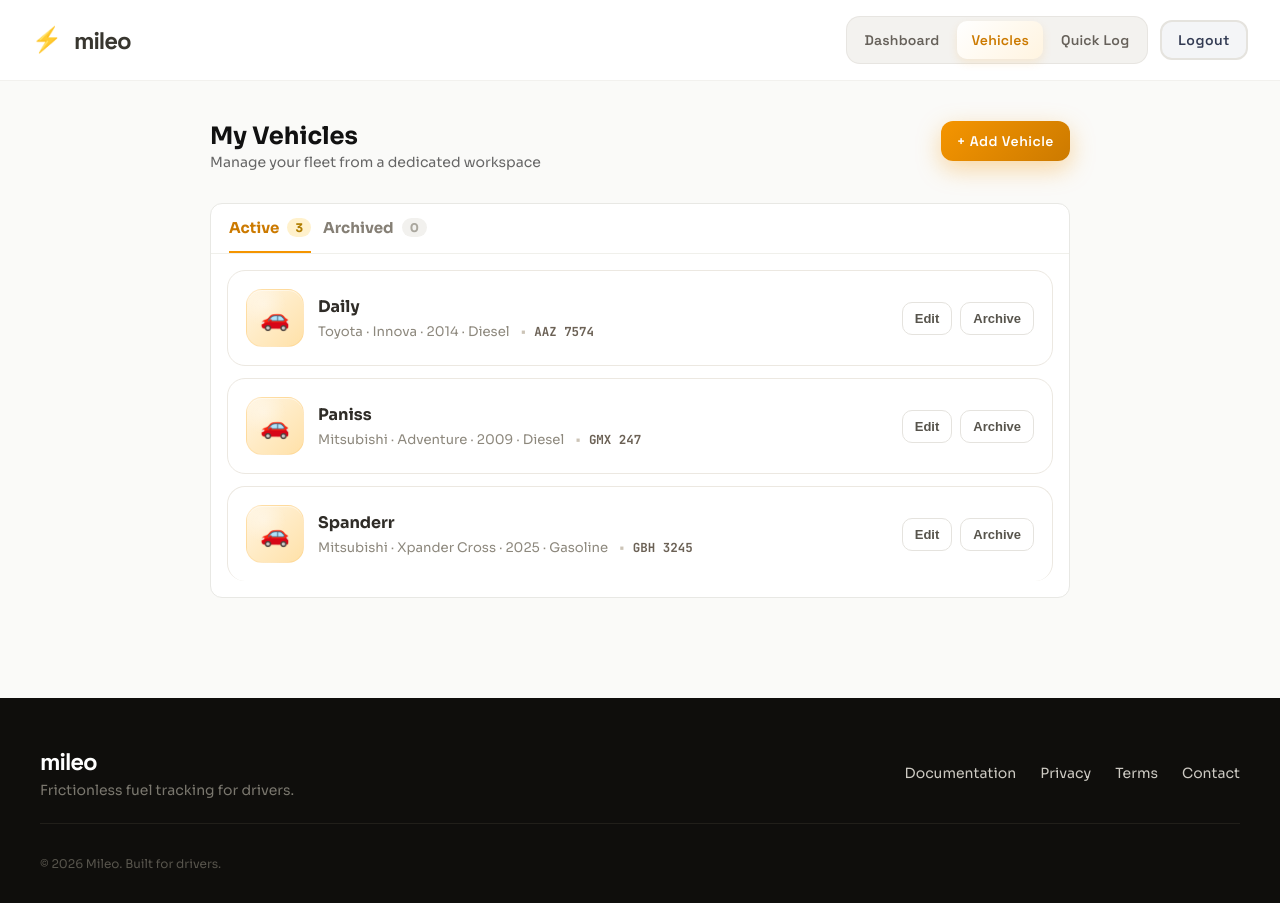
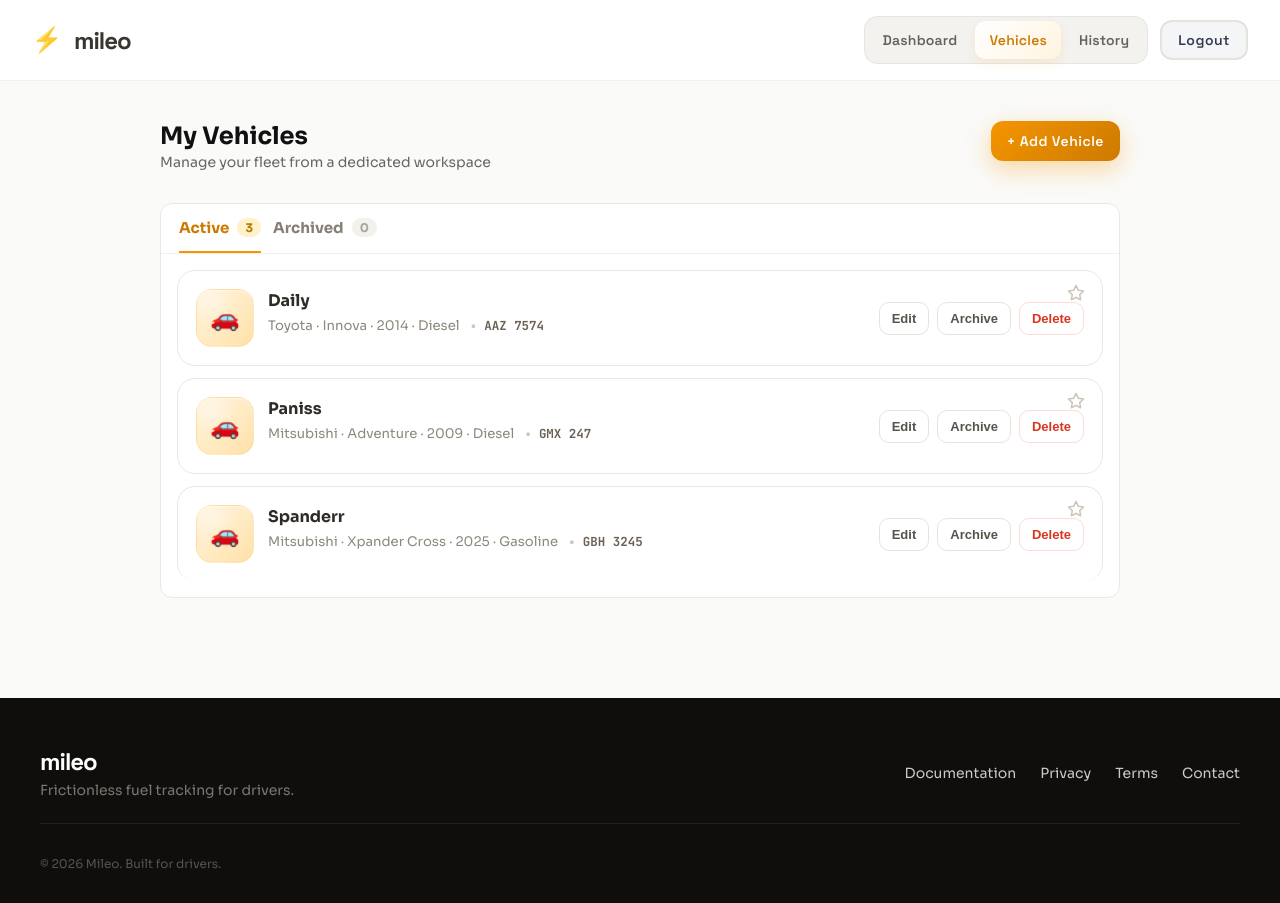
Before and after one commit to lysanderuy/mileo-fuel-tracker, a PHP site: page /index.php?page=vehicles in a window 1280 px wide. Run offline with PHP 8.4, Linux system fonts and the light colour scheme; a user stored in the database is signed in; data comes from the database, SQL or seed files in the repository.

Commit message:
[Feature][Lysan] Implement default vehicle selection and update UI

```diff
--- a/app/includes/footer.php
+++ b/app/includes/footer.php
@@ -26,8 +26,11 @@
 <?php if (($page ?? '') === 'vehicles'): ?>
 <script src="js/vehicles.js"></script>
 <?php endif; ?>
-<?php if (($page ?? '') === 'quick-log'): ?>
-<script src="js/quick-log.js"></script>
+<?php if (($page ?? '') === 'fuel-log'): ?>
+<script src="js/fuel-log.js"></script>
+<?php endif; ?>
+<?php if (($page ?? '') === 'history'): ?>
+<script src="js/history.js"></script>
 <?php endif; ?>
 <script src="js/landing.js"></script>
 </body>
--- a/app/includes/header.php
+++ b/app/includes/header.php
@@ -9,14 +9,18 @@
 <link href="https://fonts.googleapis.com/css2?family=Space+Grotesk:wght@400;500;600;700&family=Sora:wght@400;500;600;700&family=Plus+Jakarta+Sans:wght@400;500;600;700&family=JetBrains+Mono:wght@400;500;600;700&display=swap" rel="stylesheet">
 <link rel="stylesheet" href="css/design-tokens.css">
 <link rel="stylesheet" href="css/landing.css">
+<link rel="stylesheet" href="css/fillup-modal.css">
 <?php if (($page ?? '') === 'dashboard'): ?>
 <link rel="stylesheet" href="css/dashboard.css">
 <?php endif; ?>
 <?php if (($page ?? '') === 'vehicles'): ?>
 <link rel="stylesheet" href="css/vehicles.css">
 <?php endif; ?>
-<?php if (($page ?? '') === 'quick-log'): ?>
-<link rel="stylesheet" href="css/quick-log.css">
+<?php if (($page ?? '') === 'fuel-log'): ?>
+<link rel="stylesheet" href="css/fuel-log.css">
+<?php endif; ?>
+<?php if (($page ?? '') === 'history'): ?>
+<link rel="stylesheet" href="css/history.css">
 <?php endif; ?>
 <?php if (in_array($page ?? '', ['login', 'signup'])): ?>
 <link rel="stylesheet" href="css/auth.css">
@@ -37,9 +41,9 @@
         <div class="mm-nav-tabs" aria-label="Primary sections">
           <button class="mm-nav-tab<?= ($page ?? '') === 'dashboard' ? ' is-active' : '' ?>" onclick="location.href='?page=dashboard'">Dashboard</button>
           <button class="mm-nav-tab<?= ($page ?? '') === 'vehicles' ? ' is-active' : '' ?>" onclick="location.href='?page=vehicles'">Vehicles</button>
-          <button class="mm-nav-tab<?= ($page ?? '') === 'quick-log' ? ' is-active' : '' ?>" onclick="location.href='?page=quick-log'">Quick Log</button>
+          <button class="mm-nav-tab<?= ($page ?? '') === 'history' ? ' is-active' : '' ?>" onclick="location.href='?page=history'">History</button>
         </div>
-        <button class="mm-btn mm-btn-secondary mm-btn-sm" onclick="location.href='?page=logout'">Logout</button>
+        <button class="mm-btn mm-btn-secondary mm-btn-sm" onclick="localStorage.removeItem('mileo_active_vehicle_id'); location.href='?page=logout'">Logout</button>
       <?php else: ?>
         <button class="mm-btn mm-btn-secondary mm-btn-sm" onclick="location.href='?page=login'">Sign In</button>
         <button class="mm-btn mm-btn-primary mm-btn-sm" onclick="location.href='?page=signup'">Get Started</button>
--- a/public/css/vehicles.css
+++ b/public/css/vehicles.css
@@ -1,4 +1,4 @@
-.veh-wrap { max-width: 860px; margin: 0 auto; padding: 40px 24px 80px; }
+.veh-wrap { max-width: 960px; margin: 0 auto; padding: 40px 24px 80px; }
 
 .veh-topbar {
   display: flex;
@@ -18,7 +18,7 @@
 .veh-subtitle { font-size: 0.875rem; color: #666; margin-top: 2px; }
 
 /* ── Section card ── */
-.veh-section { background: #fff; border: 1px solid #E8E8E4; border-radius: 12px; overflow: hidden; margin-bottom: 20px; }
+.veh-section { background: #fff; border: 1px solid #E8E8E4; border-radius: 12px; overflow: visible; margin-bottom: 20px; }
 .veh-section-head { display: flex; align-items: center; justify-content: space-between; padding: 14px 18px 0; border-bottom: 1px solid #F0F0EB; }
 .veh-tabs { padding-bottom: 0; }
 .veh-tabbar {
@@ -73,6 +73,7 @@
 
 /* ── Vehicle row ── */
 .veh-row {
+  position: relative;
   display: grid;
   grid-template-columns: 56px minmax(0, 1fr) auto;
   gap: 16px;
@@ -82,6 +83,31 @@
   border-radius: 18px;
   background: #FFFFFF;
   transition: border-color 140ms ease, background 140ms ease;
+}
+
+.veh-star-btn {
+  position: absolute;
+  top: 6px;
+  right: 10px;
+  width: 32px;
+  height: 32px;
+  border: none;
+  background: transparent;
+  display: flex;
+  align-items: center;
+  justify-content: center;
+  cursor: pointer;
+  color: #CCC4B7;
+  transition: transform 120ms ease, color 120ms ease;
+  z-index: 5;
+  padding: 0;
+}
+.veh-star-btn:hover {
+  color: #CC7A00;
+  transform: scale(1.15);
+}
+.veh-star-btn.is-default {
+  color: #F59500;
 }
 .veh-row:hover {
   border-color: #E4D5B2;
@@ -121,6 +147,21 @@
   font-size: 0.78rem;
   font-weight: 700;
   color: #6B6155;
+}
+
+.veh-badges { display: flex; flex-wrap: wrap; gap: 6px; }
+.veh-badge {
+  display: inline-flex;
+  align-items: center;
+  gap: 4px;
+  font-size: 0.75rem;
+  font-weight: 600;
+  color: #7A6C4F;
+  background: #FFF8E8;
+  border: 1px solid #F0DFB0;
+  border-radius: 6px;
+  padding: 2px 8px;
+  white-space: nowrap;
 }
 
 .veh-side {
@@ -183,6 +224,7 @@
 .veh-field { display: flex; flex-direction: column; gap: 5px; }
 .veh-field label { font-size: 0.8rem; font-weight: 600; color: #57544C; }
 .veh-field label .veh-required { color: #D93520; margin-left: 2px; }
+.veh-field label .veh-field-unit { font-weight: 400; color: #9C9689; font-size: 0.75rem; margin-left: 3px; }
 .veh-input, .veh-select { width: 100%; padding: 9px 12px; border: 1px solid #E5E3DE; border-radius: 10px; font-size: 0.875rem; color: #38362F; background: #fff; outline: none; box-sizing: border-box; transition: border-color 0.15s, box-shadow 0.15s; font-family: inherit; }
 .veh-input:focus, .veh-select:focus { border-color: #F59500; box-shadow: 0 0 0 3px rgba(245,149,0,0.12); }
 .veh-input.error { border-color: #D93520; }
--- a/public/index.php
+++ b/public/index.php
@@ -13,7 +13,10 @@ if ($api !== null) {
         'vehicles/update',
         'vehicles/archive',
         'vehicles/delete',
+        'vehicles/set-default',
         'fuel-logs/create',
+        'fuel-logs/list',
+        'dashboard/summary',
     ];
 
     if (!in_array($api, $allowed_api, true)) {
@@ -28,7 +31,7 @@ if ($api !== null) {
 
 $page = $_GET['page'] ?? 'landing';
 
-$allowed_pages = ['landing', 'login', 'signup', 'logout', 'dashboard', 'vehicles', 'quick-log'];
+$allowed_pages = ['landing', 'login', 'signup', 'logout', 'dashboard', 'vehicles', 'history'];
 
 if (!in_array($page, $allowed_pages)) {
     http_response_code(404);
@@ -36,7 +39,7 @@ if (!in_array($page, $allowed_pages)) {
     exit;
 }
 
-if (in_array($page, ['dashboard', 'vehicles', 'quick-log'], true) && !isset($_SESSION['user_id'])) {
+if (in_array($page, ['dashboard', 'vehicles', 'history'], true) && !isset($_SESSION['user_id'])) {
     header('Location: ?page=login');
     exit;
 }
--- a/public/js/vehicles.js
+++ b/public/js/vehicles.js
@@ -3,7 +3,7 @@
 
   const FUEL_TYPES = ['Gasoline', 'Diesel', 'Electric', 'Hybrid'];
 
-  /** @type {{ id: number, name: string, make: string|null, model: string|null, year: number|null, fuel_type: string|null, color: string|null, plate_number: string|null, is_archived: boolean }[]} */
+  /** @type {{ id: number, name: string, make: string|null, model: string|null, year: number|null, fuel_type: string|null, color: string|null, plate_number: string|null, tank_capacity: number|null, odometer: number|null, is_archived: boolean }[]} */
   let vehicles = [];
   let activeTab = 'active';
 
@@ -58,10 +58,16 @@
       actions = `
         <button class="veh-btn" data-action="edit">Edit</button>
         <button class="veh-btn" data-action="archive">Archive</button>
+        <button class="veh-btn veh-btn-danger" data-action="delete">Delete</button>
       `;
     }
 
     row.innerHTML = `
+      <button class="veh-star-btn ${v.is_default ? 'is-default' : ''}" data-action="set-default" title="${v.is_default ? 'Default vehicle' : 'Set as default'}">
+        <svg width="18" height="18" viewBox="0 0 24 24" fill="${v.is_default ? 'currentColor' : 'none'}" stroke="currentColor" stroke-width="2" stroke-linecap="round" stroke-linejoin="round">
+          <polygon points="12 2 15.09 8.26 22 9.27 17 14.14 18.18 21.02 12 17.77 5.82 21.02 7 14.14 2 9.27 8.91 8.26 12 2"></polygon>
+        </svg>
+      </button>
       <div class="veh-icon ${v.is_archived ? 'veh-icon-archived' : ''}">
         <span class="veh-icon-mark">&#x1F697;</span>
       </div>
@@ -72,6 +78,10 @@
             ${esc(vehicleMeta(v))}
             ${v.plate_number ? `<span class="veh-meta-sep">•</span><span class="veh-plate-inline">${esc(v.plate_number)}</span>` : ''}
           </div>
+        </div>
+        <div class="veh-badges">
+          ${v.tank_capacity != null ? `<span class="veh-badge">&#x26FD; ${v.tank_capacity}L tank</span>` : ''}
+          ${v.odometer     != null ? `<span class="veh-badge">&#x1F6E3; ${v.odometer.toLocaleString()} km</span>` : ''}
         </div>
       </div>
       <div class="veh-side">
@@ -163,10 +173,24 @@
   /* ── Row actions ────────────────────────── */
 
   async function handleRowAction(id, action) {
-    if (action === 'edit')      { openModal(id); return; }
-    if (action === 'archive')   { await doArchive(id, true);  return; }
-    if (action === 'unarchive') { await doArchive(id, false); return; }
-    if (action === 'delete')    { await confirmDelete(id);    return; }
+    if (action === 'edit')        { openModal(id); return; }
+    if (action === 'archive')     { await doArchive(id, true);  return; }
+    if (action === 'unarchive')   { await doArchive(id, false); return; }
+    if (action === 'delete')      { await confirmDelete(id);    return; }
+    if (action === 'set-default') { await doSetDefault(id);     return; }
+  }
+
+  async function doSetDefault(id) {
+    try {
+      await api('set-default', { id });
+      vehicles.forEach(v => {
+        v.is_default = (v.id === id);
+      });
+      renderLists();
+      showToast('Default vehicle updated.', 'success');
+    } catch (err) {
+      showToast(err.message, 'error');
+    }
   }
 
   async function doArchive(id, archived) {
@@ -277,6 +301,16 @@
               <input class="veh-input" id="veh-f-plate" type="text" placeholder="ABC 1234" maxlength="20" value="${esc(v && v.plate_number ? v.plate_number : '')}">
             </div>
           </div>
+          <div class="veh-form-row">
+            <div class="veh-field">
+              <label>Tank Capacity <span class="veh-field-unit">(liters)</span></label>
+              <input class="veh-input" id="veh-f-tank" type="number" placeholder="60" min="1" max="9999" step="0.1" value="${v && v.tank_capacity != null ? v.tank_capacity : ''}">
+            </div>
+            <div class="veh-field">
+              <label>Odometer <span class="veh-field-unit">(km)</span></label>
+              <input class="veh-input" id="veh-f-odometer" type="number" placeholder="12500" min="0" max="9999999" value="${v && v.odometer != null ? v.odometer : ''}">
+            </div>
+          </div>
           <div id="veh-modal-error" style="display:none;color:#D93520;font-size:0.8125rem;font-weight:500;padding:8px 12px;background:#FDECEA;border-radius:8px;"></div>
         </div>
         <div class="veh-modal-footer">
@@ -305,13 +339,15 @@
 
     saveBtn.addEventListener('click', async () => {
       const payload = {
-        name:         overlay.querySelector('#veh-f-name').value.trim(),
-        make:         overlay.querySelector('#veh-f-make').value.trim(),
-        model:        overlay.querySelector('#veh-f-model').value.trim(),
-        year:         overlay.querySelector('#veh-f-year').value.trim(),
-        fuel_type:    overlay.querySelector('#veh-f-fuel').value,
-        color:        overlay.querySelector('#veh-f-color').value.trim(),
-        plate_number: overlay.querySelector('#veh-f-plate').value.trim(),
+        name:          overlay.querySelector('#veh-f-name').value.trim(),
+        make:          overlay.querySelector('#veh-f-make').value.trim(),
+        model:         overlay.querySelector('#veh-f-model').value.trim(),
+        year:          overlay.querySelector('#veh-f-year').value.trim(),
+        fuel_type:     overlay.querySelector('#veh-f-fuel').value,
+        color:         overlay.querySelector('#veh-f-color').value.trim(),
+        plate_number:  overlay.querySelector('#veh-f-plate').value.trim(),
+        tank_capacity: overlay.querySelector('#veh-f-tank').value.trim(),
+        odometer:      overlay.querySelector('#veh-f-odometer').value.trim(),
       };
 
       if (!payload.name) {
@@ -334,13 +370,15 @@
           if (idx !== -1) {
             vehicles[idx] = {
               ...vehicles[idx],
-              name:         payload.name,
-              make:         payload.make || null,
-              model:        payload.model || null,
-              year:         payload.year !== '' ? parseInt(payload.year, 10) : null,
-              fuel_type:    payload.fuel_type || null,
-              color:        payload.color || null,
-              plate_number: payload.plate_number || null,
+              name:          payload.name,
+              make:          payload.make          || null,
+              model:         payload.model         || null,
+              year:          payload.year          !== '' ? parseInt(payload.year, 10)          : null,
+              fuel_type:     payload.fuel_type     || null,
+              color:         payload.color         || null,
+              plate_number:  payload.plate_number  || null,
+              tank_capacity: payload.tank_capacity !== '' ? parseFloat(payload.tank_capacity) : null,
+              odometer:      payload.odometer      !== '' ? parseInt(payload.odometer, 10)     : null,
             };
           }
           showToast('Vehicle updated.', 'success');
```
